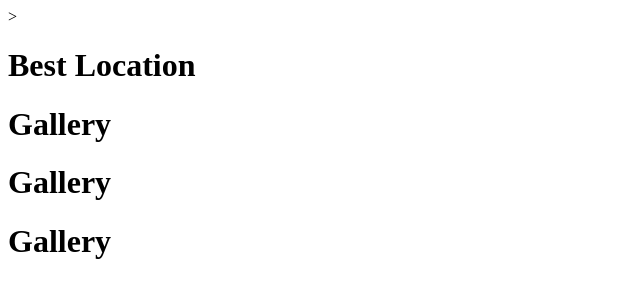
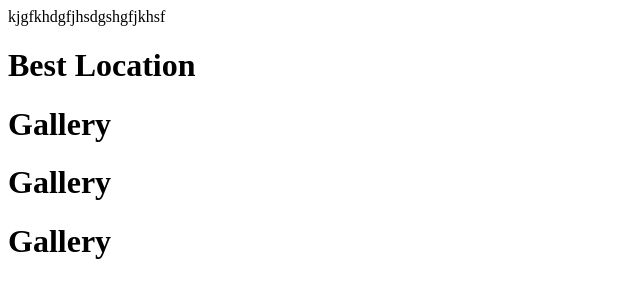
Before and after one commit to elisavetTerz/BCS-2-Cloning-Project, a plain HTML site: page index.html in a window 1280 px wide. Shown: the whole page, without its empty margins (0-640 px from the left). Drawn offline with Linux system fonts and the light colour scheme.

Commit message:
first message

```diff
--- a/index.html
+++ b/index.html
@@ -5,7 +5,7 @@
 <meta name="viewport" content="width=device-width, initial-scale=1.0">        <title>Cloning Project 1</title>
     </head>
     <body>
-        <section>></section>
+        <section>kjgfkhdgfjhsdgshgfjkhsf</section>
         <h1>Best Location</h1>
         <h1>Gallery</h1>
         <h1>Gallery</h1>
```
